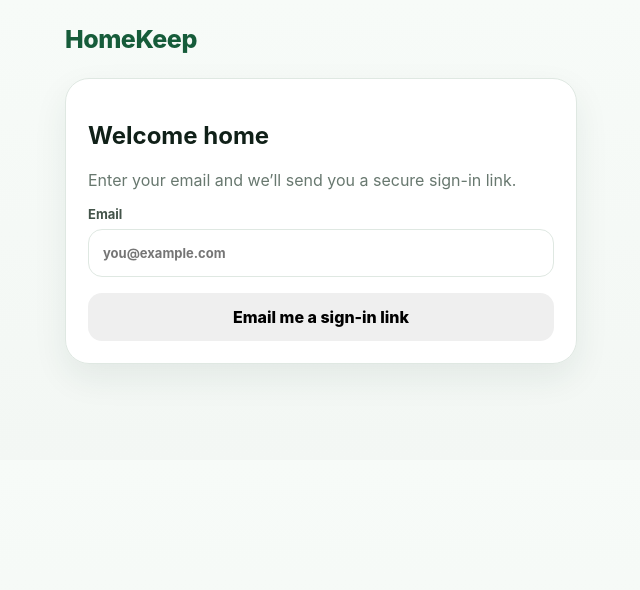
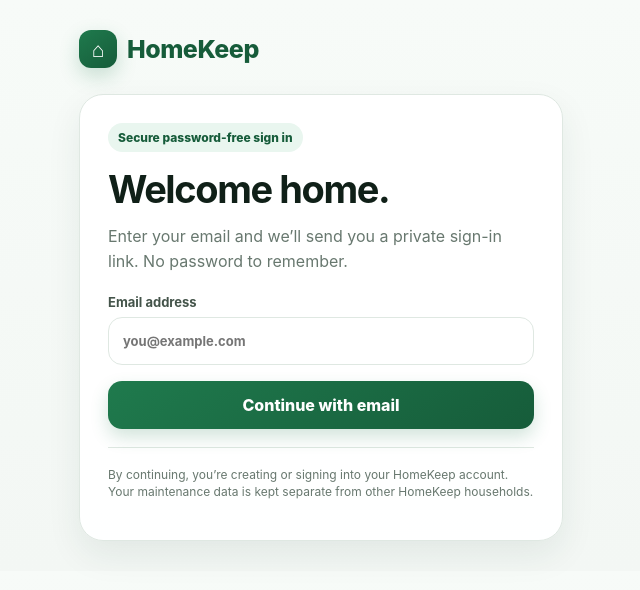
Before and after one commit to travisformy-sys/-sports-schedule-share-app, a Next.js app in the folder homekeep/: page /auth in a window 1280 px wide. Shown: the top 590 px of the page, without its empty margins (319-959 px from the left). Built offline with nearby package versions, Linux system fonts and the light colour scheme.

Commit message:
Polish HomeKeep sign-in experience

```diff
--- a/homekeep/app/auth/page.tsx
+++ b/homekeep/app/auth/page.tsx
@@ -1,4 +1,23 @@
 'use client';
+import Link from 'next/link';
 import {FormEvent,useState} from 'react';
 import {createBrowserSupabase} from '../../lib/supabase/client';
-export default function AuthPage(){const[email,setEmail]=useState('');const[msg,setMsg]=useState('');const[busy,setBusy]=useState(false);async function submit(e:FormEvent){e.preventDefault();setBusy(true);setMsg('');try{const s=createBrowserSupabase();const{error}=await s.auth.signInWithOtp({email,options:{emailRedirectTo:`${window.location.origin}/dashboard`}});if(error)throw error;setMsg('Check your email for your secure HomeKeep sign-in link.')}catch(err){setMsg(err instanceof Error?err.message:'Unable to send sign-in link.')}finally{setBusy(false)}}return <main className="shell" style={{maxWidth:560}}><div className="brand">HomeKeep</div><section className="card" style={{marginTop:24}}><h1>Welcome home</h1><p className="muted">Enter your email and we’ll send you a secure sign-in link.</p><form onSubmit={submit} className="grid"><label className="field">Email<input className="input" type="email" required value={email} onChange={e=>setEmail(e.target.value)} placeholder="you@example.com"/></label><button className="btn primary" disabled={busy}>{busy?'Sending…':'Email me a sign-in link'}</button>{msg&&<p className="muted">{msg}</p>}</form></section></main>}
+
+export default function AuthPage(){
+  const[email,setEmail]=useState('');const[message,setMessage]=useState('');const[busy,setBusy]=useState(false);
+  async function submit(e:FormEvent){e.preventDefault();setBusy(true);setMessage('');try{const supabase=createBrowserSupabase();const{error}=await supabase.auth.signInWithOtp({email,options:{emailRedirectTo:`${window.location.origin}/dashboard`}});if(error)throw error;setMessage('Check your email — your secure HomeKeep sign-in link is on the way.')}catch(err){setMessage(err instanceof Error?err.message:'Unable to send sign-in link.')}finally{setBusy(false)}}
+  return <main className="authShell">
+    <Link href="/" className="brandWrap"><div className="brandMark">⌂</div><div className="brand">HomeKeep</div></Link>
+    <section className="card authCard">
+      <span className="badge">Secure password-free sign in</span>
+      <h1 className="authTitle">Welcome home.</h1>
+      <p className="muted" style={{lineHeight:1.55}}>Enter your email and we’ll send you a private sign-in link. No password to remember.</p>
+      <form onSubmit={submit} className="grid" style={{marginTop:20}}>
+        <label className="field">Email address<input className="input" type="email" autoComplete="email" required value={email} onChange={e=>setEmail(e.target.value)} placeholder="you@example.com"/></label>
+        <button className="btn btnPrimary" disabled={busy}>{busy?'Sending…':'Continue with email'}</button>
+      </form>
+      {message&&<div className={message.startsWith('Check')?'message':'alert'}>{message}</div>}
+      <div className="divider"/><p className="fine">By continuing, you’re creating or signing into your HomeKeep account. Your maintenance data is kept separate from other HomeKeep households.</p>
+    </section>
+  </main>
+}
```
